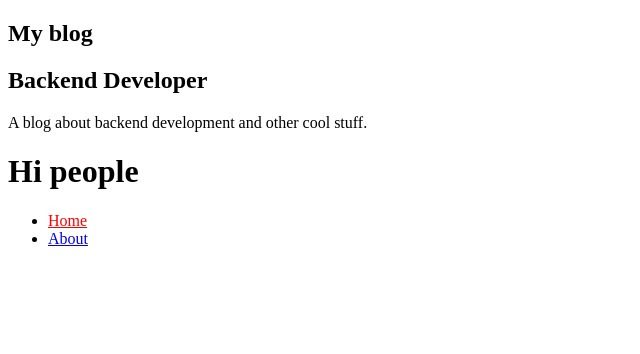
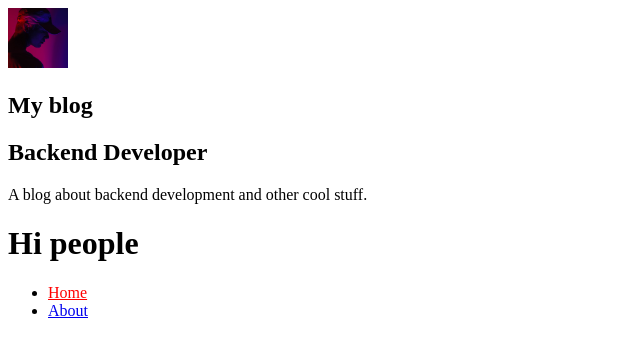
Before and after one commit to lucas-silveira/gatsbyjs-template-blog, a Gatsby site: page / in a window 1280 px wide. Shown: the whole page, without its empty margins (0-640 px from the left). Built offline with nearby package versions, Linux system fonts and the light colour scheme; Gatsby itself is replaced by a stand-in of ours.

Commit message:
feat: add gatsby image

```diff
--- /dev/null
+++ b/src/components/Avatar/index.tsx
@@ -0,0 +1,25 @@
+import React from 'react'
+import { useStaticQuery, graphql } from 'gatsby'
+import Image from 'gatsby-image'
+
+// import { Container } from './styles'
+
+const Avatar = () => {
+  const { avatarImage } = useStaticQuery(
+    graphql`
+      query {
+        avatarImage: file(relativePath: { eq: "profile.jpeg" }) {
+          childImageSharp {
+            fixed(width: 60, height: 60) {
+              ...GatsbyImageSharpFixed
+            }
+          }
+        }
+      }
+    `
+  )
+
+  return <Image fixed={avatarImage.childImageSharp.fixed} />
+}
+
+export default Avatar
--- a/src/components/Profile/index.tsx
+++ b/src/components/Profile/index.tsx
@@ -1,6 +1,7 @@
 import React from 'react'
 import { useStaticQuery, graphql } from 'gatsby'
 
+import Avatar from '../Avatar'
 // import { Container } from './styles'
 
 const Profile = () => {
@@ -20,6 +21,7 @@
 
   return (
     <div className="profile-wrapper">
+      <Avatar />
       <h1>{title}</h1>
       <h2>{position}</h2>
       <p>{description}</p>
```
Also changed, not shown: src/images/profile.jpeg (added).
